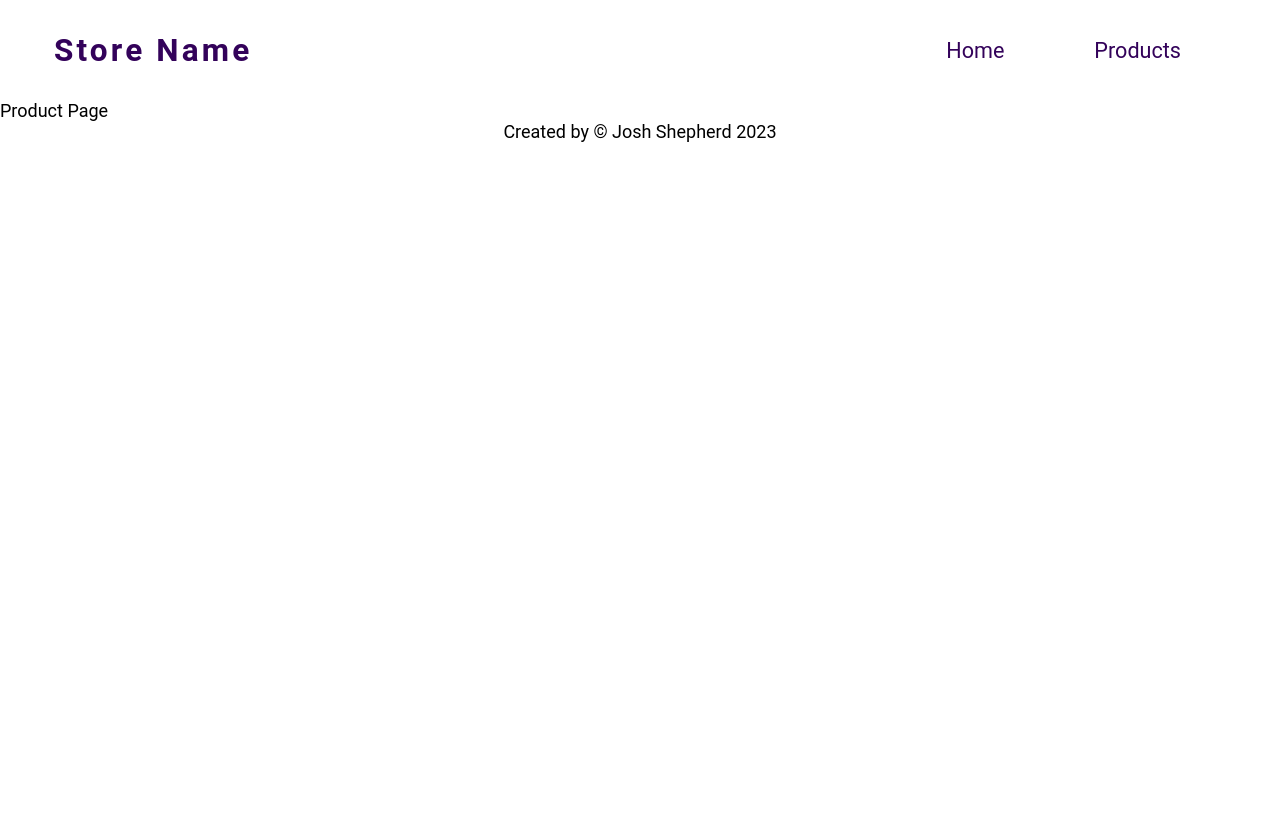
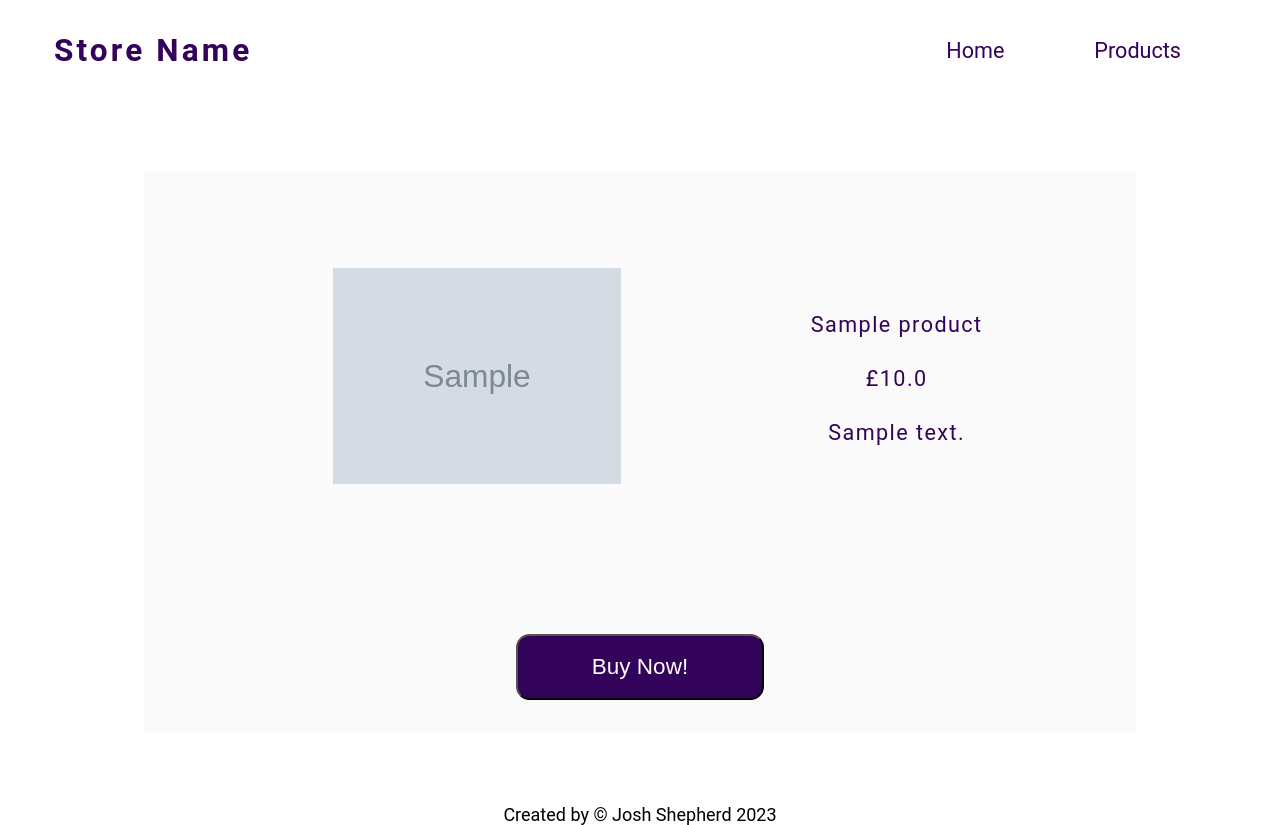
Before and after one commit to Optimized-Coder/ecommerce_template, a Flask app: page /products/1/ in a window 1280 px wide. Before the commit the page ends 142 px from the top, so only its background shows below. Run offline with Flask 3, Linux system fonts and the light colour scheme; tables that the repository leaves empty hold one stand-in row (values such as "Sample post"); grey boxes marked "Sample" are stand-in pictures.

Commit message:
add product page

```diff
--- a/core/static/css/product.css
+++ b/core/static/css/product.css
@@ -68,7 +68,7 @@
     align-items: stretch;
     justify-content: space-around;
     flex-direction: column;
-    min-height: 60vh;
+    min-height: 70vh;
 }
 
 .product__page-main {
--- a/core/templates/components/header.html
+++ b/core/templates/components/header.html
@@ -11,7 +11,7 @@
                 </a>
             </li>
             <li class="nav__item">
-                <a href=""
+                <a href="{{url_for('products.get_all_products')}}"
                 class="nav__item-link">
                     Products
                 </a>
--- a/core/templates/products/product_page.html
+++ b/core/templates/products/product_page.html
@@ -1,6 +1,29 @@
 {% extends 'base.html' %}
-    {% block content %}
 
-        <p>Product Page</p>
+{% block content %}
+    <div class="container">
+        <div class="product__page-wrapper">
+            <div class="product__page-main">
+                <div class="product__page-img-wrapper">
+                    <img src="{{product.image_url}}"
+                    alt="{{product.name}}"
+                    class="product__page-img"
+                    loading="lazy">
+                </div>
+                <div class="product_details">
+                        <p>{{product.name}}</p>
+                        <p>£{{product.price}}</p>
+                        <p>{{product.description}}</p>
+                </div>
+            </div>
+            <div class="product__page-buy">
+                <div class="buy_now">
+                    <form action="{{url_for('products.create_checkout_session', id=product.id)}}" method="post" class="buy_form">
+                        <input type="submit" value="Buy Now!" class="buy_btn">
+                    </form>
+                </div>
+            </div>
+        </div>
+    </div>
 
-    {% endblock %}
+{% endblock %}
```
